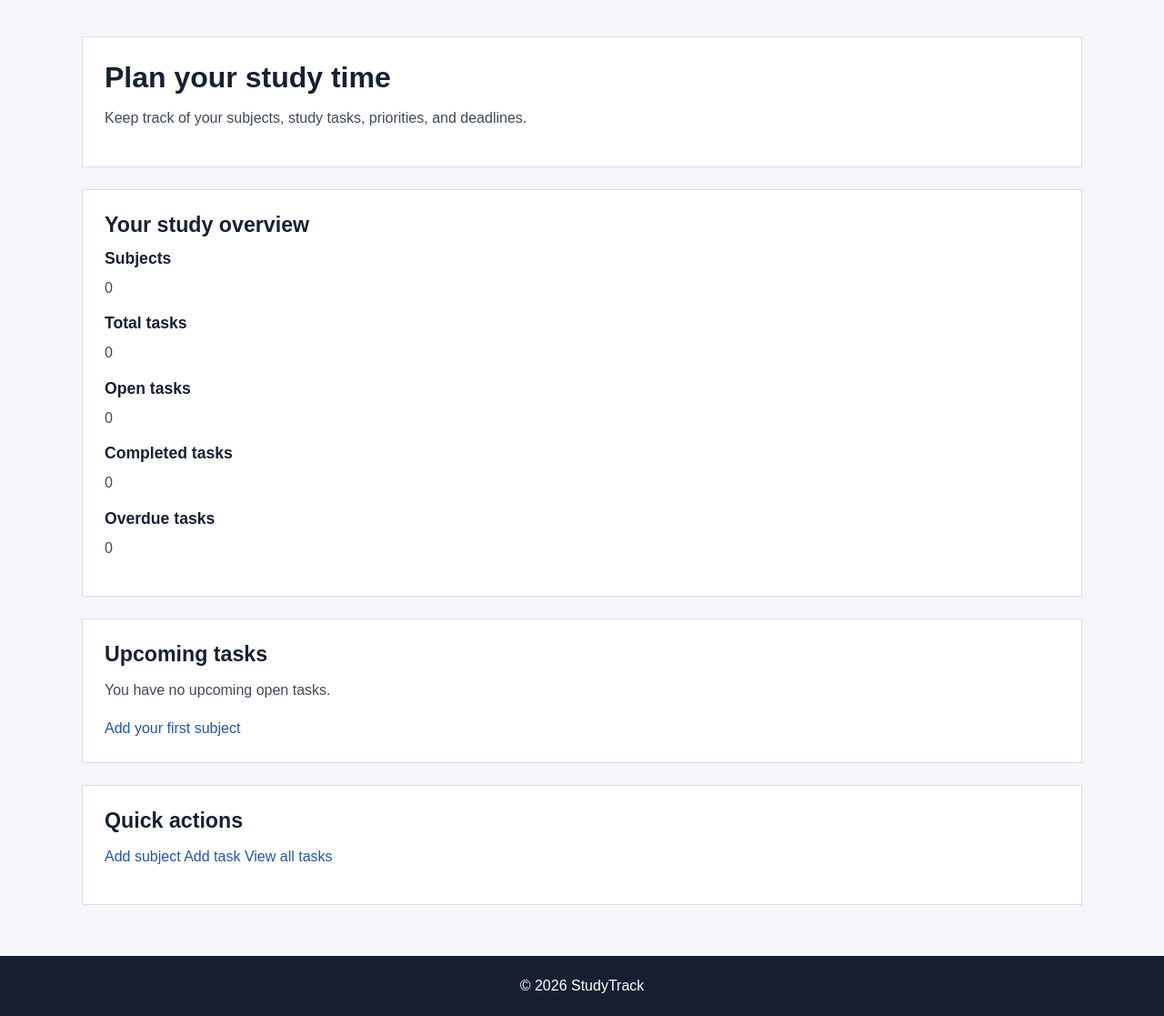
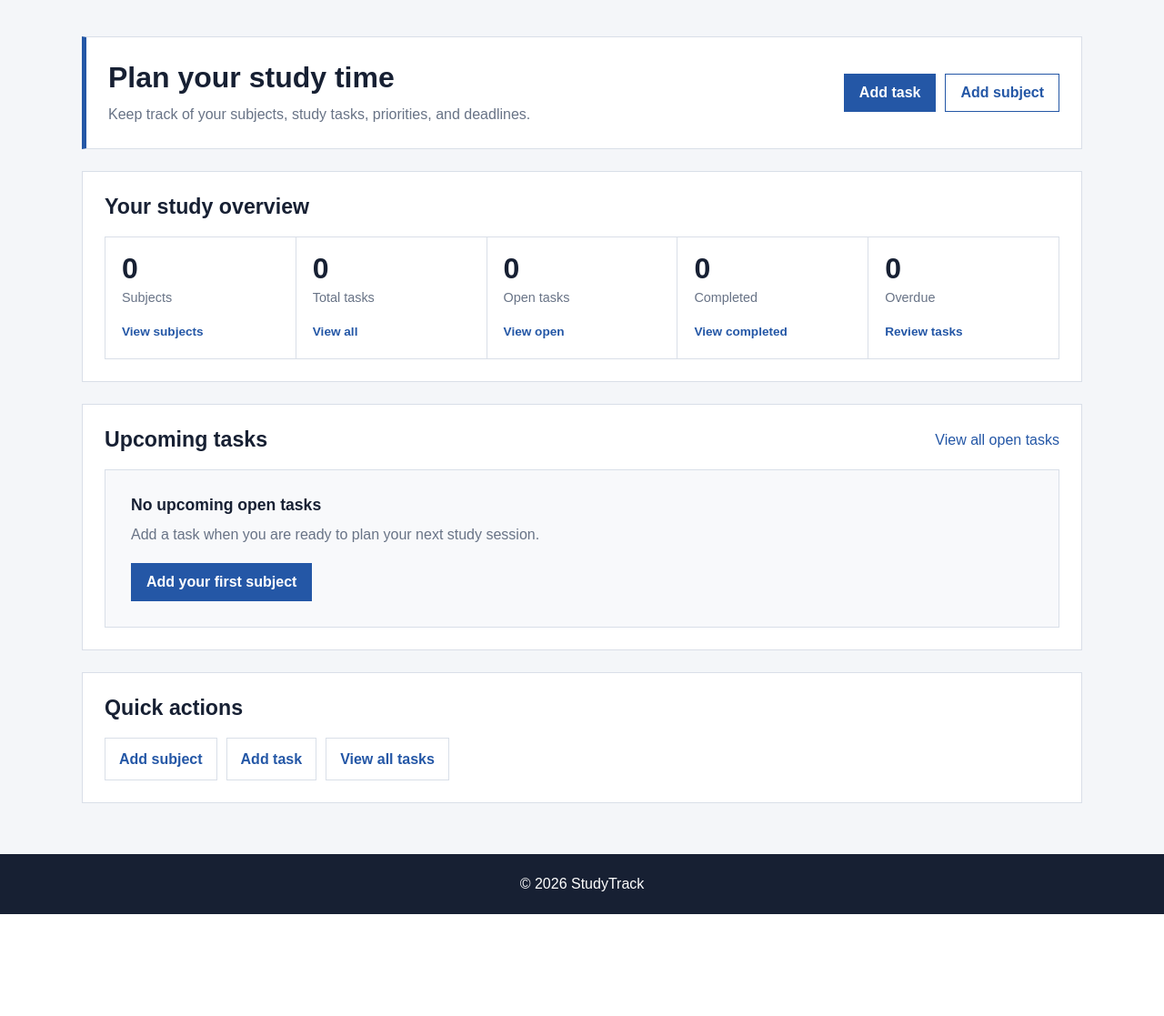
Before and after one commit to jalynch67/Database-Project---StudyTrack, a Flask app: page / in a window 1280 px wide. Shown: the part 72-1189 px from the top of the page at 91% size. After the commit the page ends 1077 px from the top, so only its background shows below. Run offline with Flask 3, Linux system fonts and the light colour scheme; data that the repository does not hold is empty.

Commit message:
Enhance dashboard layout and styling with new sections for tasks and statistics

```diff
--- a/static/css/style.css
+++ b/static/css/style.css
@@ -220,3 +220,226 @@ button:hover {
         font-size: 1.7rem;
     }
 }
+
+.dashboard-intro {
+    display: flex;
+    align-items: center;
+    justify-content: space-between;
+    gap: 32px;
+    border-left: 5px solid var(--colour-primary) !important;
+}
+
+.dashboard-intro h1 {
+    margin-bottom: 8px;
+}
+
+.dashboard-intro p {
+    max-width: 650px;
+    margin-bottom: 0;
+    color: var(--colour-muted);
+}
+
+.dashboard-actions {
+    display: flex;
+    flex-shrink: 0;
+    gap: 10px;
+}
+
+.button {
+    display: inline-flex;
+    min-height: 42px;
+    padding: 9px 16px;
+    align-items: center;
+    justify-content: center;
+    border: 1px solid transparent;
+    font-weight: 700;
+    line-height: 1.2;
+}
+
+.button:hover {
+    text-decoration: none;
+}
+
+.button-primary {
+    background: var(--colour-primary);
+    border-color: var(--colour-primary);
+    color: #ffffff;
+}
+
+.button-primary:hover {
+    background: var(--colour-primary-dark);
+}
+
+.button-outline {
+    background: #ffffff;
+    border-color: var(--colour-primary);
+    color: var(--colour-primary);
+}
+
+.button-outline:hover {
+    background: #f1f5fb;
+}
+
+.section-heading {
+    margin-bottom: 18px;
+}
+
+.section-heading h2 {
+    margin-bottom: 0;
+}
+
+.section-heading-row {
+    display: flex;
+    align-items: center;
+    justify-content: space-between;
+    gap: 20px;
+}
+
+.stats-grid {
+    display: grid;
+    grid-template-columns: repeat(5, minmax(0, 1fr));
+    border-top: 1px solid var(--colour-border);
+    border-left: 1px solid var(--colour-border);
+}
+
+.stat-card {
+    min-width: 0;
+    padding: 18px;
+    background: #ffffff;
+    border-right: 1px solid var(--colour-border);
+    border-bottom: 1px solid var(--colour-border);
+}
+
+.stat-value {
+    margin-bottom: 5px;
+    color: var(--colour-heading);
+    font-size: 2rem;
+    font-weight: 700;
+    line-height: 1;
+}
+
+.stat-label {
+    margin-bottom: 12px;
+    color: var(--colour-muted);
+    font-size: 0.9rem;
+}
+
+.stat-card a {
+    font-size: 0.85rem;
+    font-weight: 700;
+}
+
+.dashboard-task-list {
+    margin: 0;
+    padding: 0;
+    border-top: 1px solid var(--colour-border);
+    list-style: none;
+}
+
+.dashboard-task-item {
+    padding: 17px 0;
+    display: grid;
+    grid-template-columns: minmax(0, 1.5fr) minmax(220px, 1fr) auto;
+    align-items: center;
+    gap: 24px;
+    border-bottom: 1px solid var(--colour-border);
+}
+
+.task-main h3 {
+    margin-bottom: 4px;
+}
+
+.task-main p,
+.task-details p {
+    margin-bottom: 0;
+}
+
+.task-main p,
+.task-details {
+    color: var(--colour-muted);
+    font-size: 0.9rem;
+}
+
+.task-details {
+    display: flex;
+    flex-wrap: wrap;
+    gap: 5px 16px;
+}
+
+.due-today {
+    color: var(--colour-error);
+    font-weight: 700;
+}
+
+.empty-state {
+    padding: 28px;
+    background: #f8f9fb;
+    border: 1px solid var(--colour-border);
+    text-align: left;
+}
+
+.empty-state p {
+    margin-bottom: 18px;
+    color: var(--colour-muted);
+}
+
+.quick-actions {
+    display: flex;
+    flex-wrap: wrap;
+    gap: 10px;
+}
+
+.quick-actions a {
+    padding: 10px 15px;
+    background: #ffffff;
+    border: 1px solid var(--colour-border);
+    font-weight: 700;
+}
+
+.quick-actions a:hover {
+    background: #f1f5fb;
+    border-color: #a9b8cb;
+    text-decoration: none;
+}
+
+@media (max-width: 950px) {
+    .stats-grid {
+        grid-template-columns: repeat(2, minmax(0, 1fr));
+    }
+
+    .dashboard-task-item {
+        grid-template-columns: minmax(0, 1fr) auto;
+    }
+
+    .task-details {
+        grid-column: 1 / -1;
+        grid-row: 2;
+    }
+}
+
+@media (max-width: 700px) {
+    .dashboard-intro,
+    .section-heading-row {
+        align-items: flex-start;
+        flex-direction: column;
+    }
+
+    .dashboard-actions {
+        width: 100%;
+        flex-wrap: wrap;
+    }
+
+    .stats-grid {
+        grid-template-columns: 1fr;
+    }
+
+    .dashboard-task-item {
+        grid-template-columns: 1fr;
+        gap: 10px;
+    }
+
+    .task-details {
+        grid-column: auto;
+        grid-row: auto;
+    }
+}
--- a/templates/index.html
+++ b/templates/index.html
@@ -3,92 +3,125 @@
 {% block title %}Dashboard | StudyTrack{% endblock %}
 
 {% block content %}
-<section>
+<section class="dashboard-intro">
+    <div>
         <h1>Plan your study time</h1>
-
         <p>
             Keep track of your subjects, study tasks, priorities, and deadlines.
         </p>
+    </div>
+
+    <div class="dashboard-actions">
+        <a class="button button-primary" href="{{ url_for('add_task') }}">
+            Add task
+        </a>
+        <a class="button button-outline" href="{{ url_for('add_subject') }}">
+            Add subject
+        </a>
+    </div>
 </section>
 
 <section>
+    <div class="section-heading">
         <h2>Your study overview</h2>
+    </div>
 
-    <div>
-        <article>
-            <h3>Subjects</h3>
-            <p>{{ total_subjects }}</p>
+    <div class="stats-grid">
+        <article class="stat-card">
+            <p class="stat-value">{{ total_subjects }}</p>
+            <p class="stat-label">Subjects</p>
+            <a href="{{ url_for('subjects') }}">View subjects</a>
         </article>
 
-        <article>
-            <h3>Total tasks</h3>
-            <p>{{ total_tasks }}</p>
+        <article class="stat-card">
+            <p class="stat-value">{{ total_tasks }}</p>
+            <p class="stat-label">Total tasks</p>
+            <a href="{{ url_for('tasks', status='all') }}">View all</a>
         </article>
 
-        <article>
-            <h3>Open tasks</h3>
-            <p>{{ open_tasks }}</p>
+        <article class="stat-card">
+            <p class="stat-value">{{ open_tasks }}</p>
+            <p class="stat-label">Open tasks</p>
+            <a href="{{ url_for('tasks', status='open') }}">View open</a>
         </article>
 
-        <article>
-            <h3>Completed tasks</h3>
-            <p>{{ completed_tasks }}</p>
+        <article class="stat-card">
+            <p class="stat-value">{{ completed_tasks }}</p>
+            <p class="stat-label">Completed</p>
+            <a href="{{ url_for('tasks', status='completed') }}">View completed</a>
         </article>
 
-        <article>
-            <h3>Overdue tasks</h3>
-            <p>{{ overdue_tasks }}</p>
+        <article class="stat-card">
+            <p class="stat-value">{{ overdue_tasks }}</p>
+            <p class="stat-label">Overdue</p>
+            <a href="{{ url_for('tasks', status='open') }}">Review tasks</a>
         </article>
     </div>
 </section>
 
 <section>
+    <div class="section-heading section-heading-row">
         <h2>Upcoming tasks</h2>
+        <a href="{{ url_for('tasks', status='open') }}">View all open tasks</a>
+    </div>
 
     {% if upcoming_tasks %}
-    <ul>
+    <ul class="dashboard-task-list">
         {% for task in upcoming_tasks %}
-        <li>
+        <li class="dashboard-task-item">
+            <div class="task-main">
                 <h3>{{ task.title }}</h3>
-
                 <p>
-                Subject:
                     <a href="{{ url_for('subject_detail', subject_id=task.subject.id) }}">
                         {{ task.subject.name }}
                     </a>
                 </p>
+            </div>
 
-            <p>Due: {{ task.due_date.strftime('%d %B %Y') }}</p>
-            <p>Priority: {{ task.priority|title }}</p>
+            <div class="task-details">
+                <p>Due {{ task.due_date.strftime('%d %B %Y') }}</p>
+                <p>{{ task.priority|title }} priority</p>
 
                 {% if task.due_date == today %}
-            <p>Due today</p>
+                <p class="due-today">Due today</p>
                 {% endif %}
+            </div>
 
             <a href="{{ url_for('edit_task', task_id=task.id) }}">
-                Edit task
+                Edit
             </a>
         </li>
         {% endfor %}
     </ul>
     {% else %}
-    <p>You have no upcoming open tasks.</p>
+    <div class="empty-state">
+        <h3>No upcoming open tasks</h3>
+        <p>
+            Add a task when you are ready to plan your next study session.
+        </p>
 
         {% if total_subjects %}
-    <a href="{{ url_for('add_task') }}">Add a study task</a>
+        <a class="button button-primary" href="{{ url_for('add_task') }}">
+            Add a study task
+        </a>
         {% else %}
-    <a href="{{ url_for('add_subject') }}">Add your first subject</a>
+        <a class="button button-primary" href="{{ url_for('add_subject') }}">
+            Add your first subject
+        </a>
         {% endif %}
+    </div>
     {% endif %}
 </section>
 
 <section>
+    <div class="section-heading">
         <h2>Quick actions</h2>
+    </div>
 
-    <p>
+    <div class="quick-actions">
         <a href="{{ url_for('add_subject') }}">Add subject</a>
         <a href="{{ url_for('add_task') }}">Add task</a>
         <a href="{{ url_for('tasks') }}">View all tasks</a>
-    </p>
+    </div>
 </section>
 {% endblock %}
```
Lines whose indentation alone changed are shown as unchanged.
